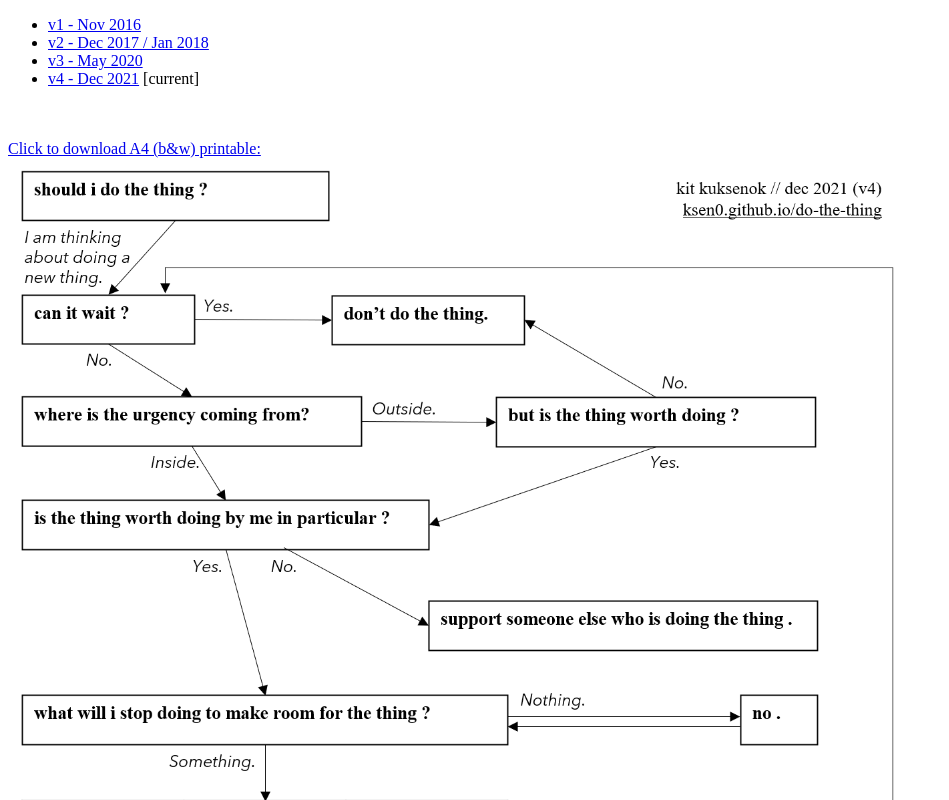
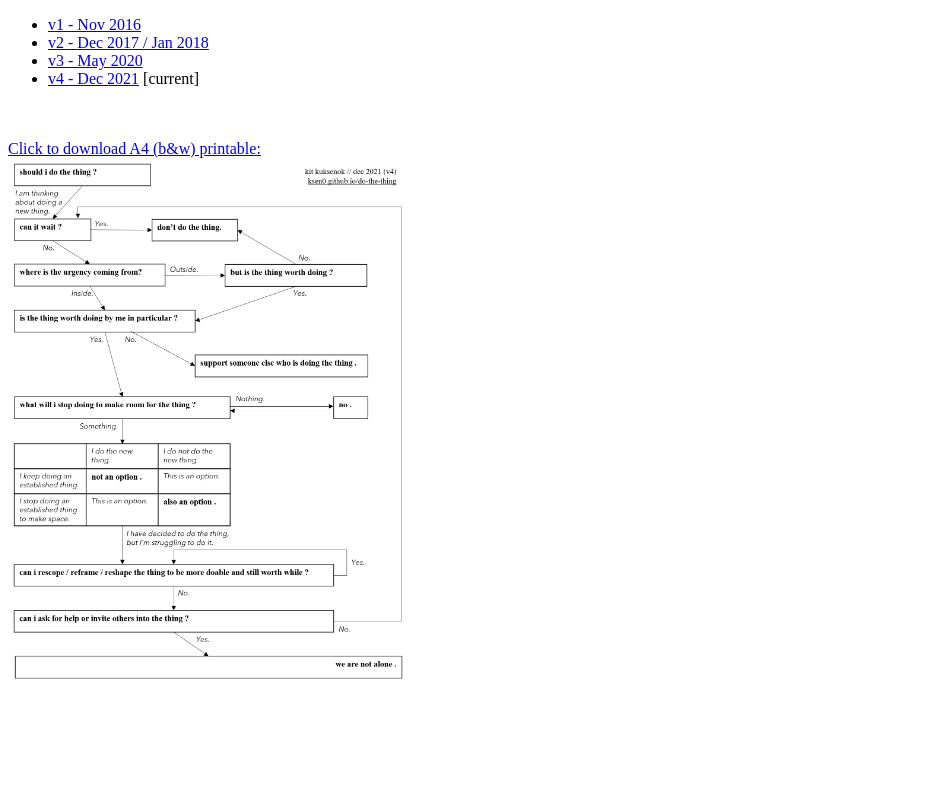
Before and after one commit to ksen0/do-the-thing, a plain HTML site: page index.html in a window 1280 px wide. Shown: the top 800 px of the page, without its empty margins (0-949 px from the left). Drawn offline with Linux system fonts and the light colour scheme.

Commit message:
Update index.html

```diff
--- a/index.html
+++ b/index.html
@@ -18,7 +18,7 @@
 </ul><br><Br>
 <a href=v4.pdf.pdf>
 Click to download A4 (b&w) printable:<br>
-    <img src="v4.PNG" width=900></a>
+    <img src="v4.PNG" width=400></a>
 
 </body>
 </html>
```
